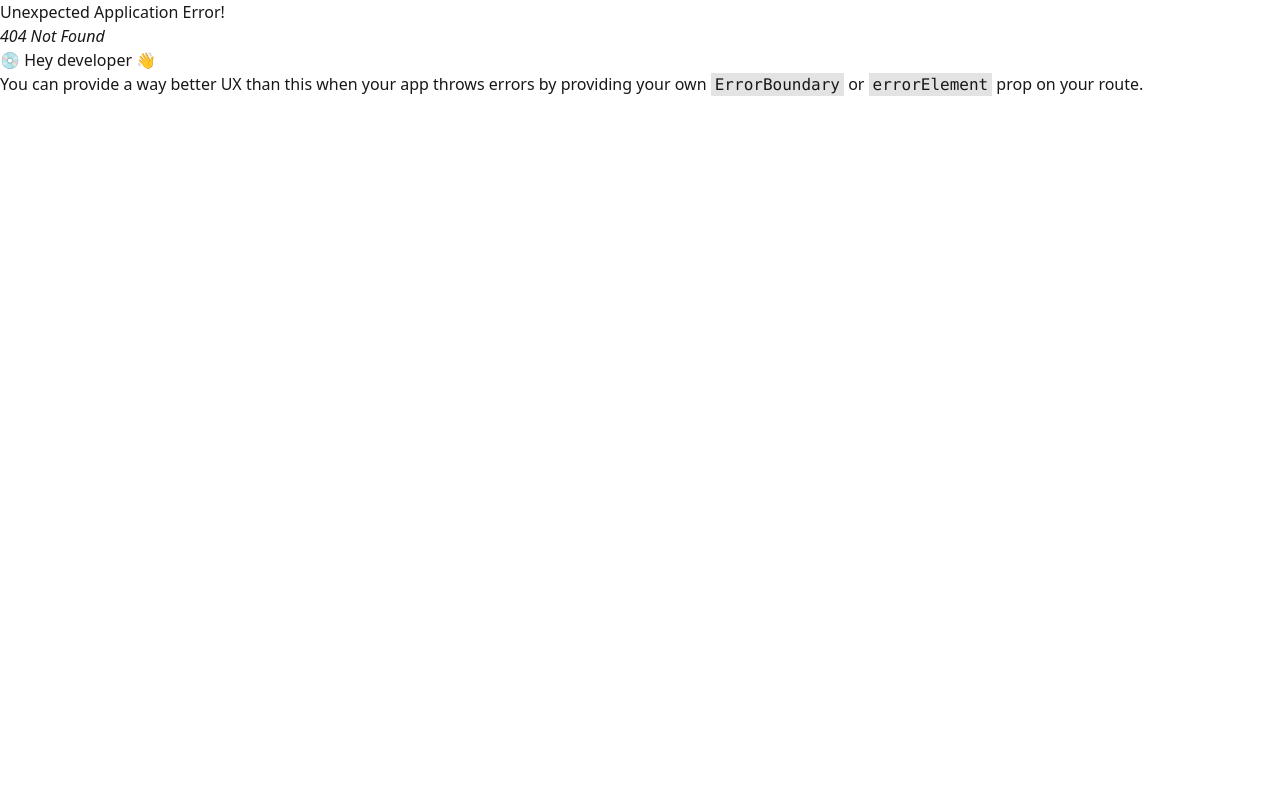
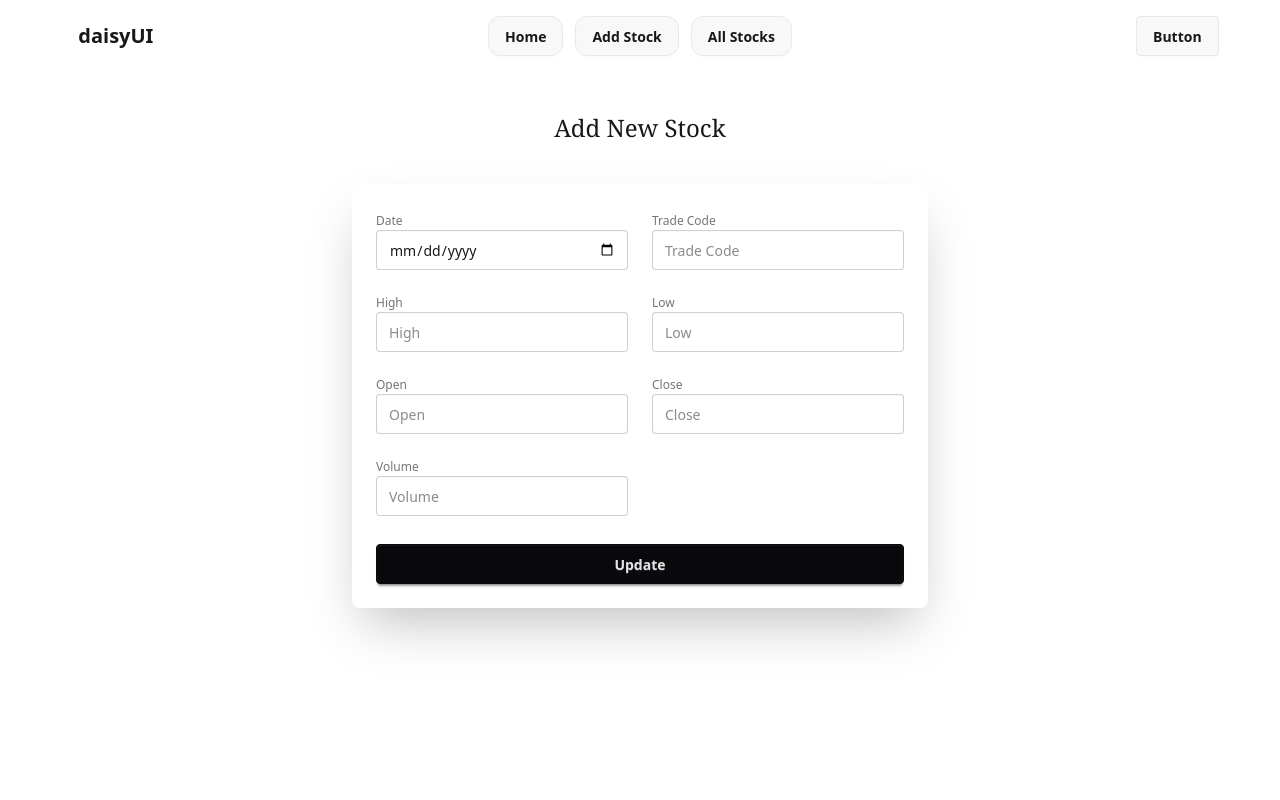
Before and after one commit to nahidn228/stock-client, a React (Vite) app: page /addStock in a window 1280 px wide. Before the commit this address had no page. Shown: the top 800 px of the page. Built offline with nearby package versions, Linux system fonts and the light colour scheme.

Commit message:
add and update page added

```diff
--- /dev/null
+++ b/src/Pages/AddStock.jsx
@@ -0,0 +1,57 @@
+import React from 'react';
+
+const AddStock = () => {
+    return (
+        <div>
+            <h2 className="text-2xl text-center font-serif mt-10">Add New Stock</h2>
+             <div className="w-11-12 mx-auto flex items-center justify-center my-10">
+      <div className="card bg-base-100 w-full max-w-xl shrink-0 shadow-2xl">
+        <div className="card-body">
+          <fieldset className="fieldset grid grid-cols-2 gap-6">
+            {/* Date */}
+           <div>
+           <label className="fieldset-label">Date</label>
+           <input type="date" className="input w-full" placeholder="Date" />
+           </div>
+            {/* Trade Code */}
+            <div>
+            <label className="fieldset-label">Trade Code</label>
+            <input type="number" className="input w-full" placeholder="Trade Code" />
+            </div>
+            {/* high */}
+            <div>
+            <label className="fieldset-label">High</label>
+            <input type="number" className="input w-full" placeholder="High" />
+            </div>
+            {/* low */}
+            <div>
+            <label className="fieldset-label">Low</label>
+            <input type="number" className="input w-full" placeholder="Low" />
+            </div>
+            {/* open */}
+            <div>
+            <label className="fieldset-label">Open</label>
+            <input type="number" className="input w-full" placeholder="Open" />
+            </div>
+            {/* close */}
+            <div>
+            <label className="fieldset-label">Close</label>
+            <input type="number" className="input w-full" placeholder="Close" />
+            </div>
+            {/* volume */}
+            <div>
+            <label className="fieldset-label">Volume</label>
+            <input type="text" className="input w-full" placeholder="Volume" />
+            </div>
+
+
+          </fieldset>
+            <button className="btn btn-neutral mt-4">Update</button>
+        </div>
+      </div>
+    </div>
+        </div>
+    );
+};
+
+export default AddStock;
--- a/src/Pages/StockData.jsx
+++ b/src/Pages/StockData.jsx
@@ -1,17 +1,21 @@
 import { useQuery } from "@tanstack/react-query";
 import axios from "axios";
 import { useState } from "react";
+import { Link } from "react-router-dom";
 
 const StockData = () => {
-  const [stock, setStock] = useState([]);
-
-  const { data: stocks = [], refetch } = useQuery({
-    queryKey: ["stocks"],
+  const [page, setPage] = useState(1);
+  const limit = 20;
+  const { data: stocks = { data: [], totalPages: 1 } } = useQuery({
+    queryKey: ["stocks", page],
     queryFn: async () => {
-      const res = await axios.get(`${import.meta.env.VITE_API_URL}/stocks`);
+      const res = await axios.get(
+        `${import.meta.env.VITE_API_URL}/stocks?page=${page}&limit=${limit}`
+      );
 
       return res.data;
     },
+    keepPreviousData: true,
   });
 
   // fetch("stock_market_data.json")
@@ -21,7 +25,7 @@ const StockData = () => {
   return (
     <div>
       <h1 className="font-extrabold text-4xl mb-10">
-        Stock Data: {stocks?.length}
+        Stock Data: {stocks?.data?.length}
       </h1>
       {/* Table  */}
       <div className="overflow-x-auto">
@@ -29,7 +33,6 @@ const StockData = () => {
           {/* head */}
           <thead>
             <tr>
-              <th>#</th>
               <th>Date</th>
               <th>Trade_Code</th>
               <th>High</th>
@@ -42,22 +45,51 @@ const StockData = () => {
             </tr>
           </thead>
           <tbody>
-            {stocks?.slice(0, 20).map((data, idx) => (
+            {stocks?.data?.map((stock, idx) => (
               <tr key={idx}>
-                <th>{idx + 1}</th>
-                <td>{data?.date}</td>
-                <td>{data?.trade_code}</td>
-                <td>{data?.high}</td>
-                <td>{data?.low}</td>
-                <td>{data?.open}</td>
-                <td>{data?.close}</td>
-                <td>{data?.volume}</td>
-                <td>Edit</td>
-                <td>Delete</td>
+                <td>{stock?.date}</td>
+                <td>{stock?.trade_code}</td>
+                <td>{stock?.high}</td>
+                <td>{stock?.low}</td>
+                <td>{stock?.open}</td>
+                <td>{stock?.close}</td>
+                <td>{stock?.volume}</td>
+                <td>
+                  <Link
+                    to={`/updateStock/${stock?._id}`}
+                    className="btn rounded-2xl  "
+                  >
+                    Edit
+                  </Link>
+                </td>
+                <td>
+                  <button className="btn rounded-2xl  ">Delete</button>
+                </td>
               </tr>
             ))}
           </tbody>
         </table>
+
+        {/* Pagination Controls */}
+        <div className="flex items-center justify-center my-5">
+          <button
+            className="btn rounded-2xl mx-2 font-bold"
+            disabled={page === 1}
+            onClick={() => setPage((prev) => prev - 1)}
+          >
+            Prev
+          </button>
+          <span className="font-semibold text-sm">
+            Page {page} of {stocks?.totalPages || 1}
+          </span>
+          <button
+            className="btn rounded-2xl mx-2 font-bold"
+            disabled={page >= (stocks?.totalPages || 1)}
+            onClick={() => setPage((prev) => prev + 1)}
+          >
+            Next
+          </button>
+        </div>
       </div>
     </div>
   );
--- /dev/null
+++ b/src/Pages/UpdateStock.jsx
@@ -0,0 +1,54 @@
+import React from "react";
+
+const UpdateStock = () => {
+  return (
+    <div className="w-11-12 mx-auto flex items-center justify-center my-10">
+      <div className="card bg-base-100 w-full max-w-xl shrink-0 shadow-2xl">
+        <div className="card-body">
+          <fieldset className="fieldset grid grid-cols-2 gap-6">
+            {/* Date */}
+           <div>
+           <label className="fieldset-label">Date</label>
+           <input type="date" className="input w-full" placeholder="Date" />
+           </div>
+            {/* Trade Code */}
+            <div>
+            <label className="fieldset-label">Trade Code</label>
+            <input type="number" className="input w-full" placeholder="Trade Code" />
+            </div>
+            {/* high */}
+            <div>
+            <label className="fieldset-label">High</label>
+            <input type="number" className="input w-full" placeholder="High" />
+            </div>
+            {/* low */}
+            <div>
+            <label className="fieldset-label">Low</label>
+            <input type="number" className="input w-full" placeholder="Low" />
+            </div>
+            {/* open */}
+            <div>
+            <label className="fieldset-label">Open</label>
+            <input type="number" className="input w-full" placeholder="Open" />
+            </div>
+            {/* close */}
+            <div>
+            <label className="fieldset-label">Close</label>
+            <input type="number" className="input w-full" placeholder="Close" />
+            </div>
+            {/* volume */}
+            <div>
+            <label className="fieldset-label">Volume</label>
+            <input type="text" className="input w-full" placeholder="Volume" />
+            </div>
+
+
+          </fieldset>
+            <button className="btn btn-neutral mt-4">Update</button>
+        </div>
+      </div>
+    </div>
+  );
+};
+
+export default UpdateStock;
--- a/src/components/Navbar.jsx
+++ b/src/components/Navbar.jsx
@@ -1,4 +1,24 @@
+import { NavLink } from "react-router-dom";
 const Navbar = () => {
+  const navigation = (
+    <>
+      <li>
+        <NavLink className="btn rounded-xl " to="/">
+          Home
+        </NavLink>
+      </li>
+      <li>
+        <NavLink className="btn rounded-xl mx-3" to="/addStock">
+          Add Stock
+        </NavLink>
+      </li>
+      <li>
+        <NavLink className="btn rounded-xl" to="/stock">
+          All Stocks
+        </NavLink>
+      </li>
+    </>
+  );
   return (
     <div className="bg-white/35 backdrop-blur-xl sticky top-0 w-full z-50 ">
       <div className="navbar w-11/12 mx-auto border-0">
@@ -23,51 +43,15 @@ const Navbar = () => {
             </div>
             <ul
               tabIndex={0}
-              className="menu menu-sm dropdown-content bg-base-100 rounded-box z-1 mt-3 w-52 p-2 shadow"
+              className="menu menu-sm dropdown-content bg-base-100 rounded-box z-1 mt-3 w-52 p-2 shadow "
             >
-              <li>
-                <a>Item 1</a>
-              </li>
-              <li>
-                <a>Parent</a>
-                <ul className="p-2">
-                  <li>
-                    <a>Submenu 1</a>
-                  </li>
-                  <li>
-                    <a>Submenu 2</a>
-                  </li>
-                </ul>
-              </li>
-              <li>
-                <a>Item 3</a>
-              </li>
+              {navigation}
             </ul>
           </div>
           <a className="btn btn-ghost text-xl">daisyUI</a>
         </div>
         <div className="navbar-center hidden lg:flex">
-          <ul className="menu menu-horizontal px-1">
-            <li>
-              <a>Item 1</a>
-            </li>
-            <li>
-              <details>
-                <summary>Parent</summary>
-                <ul className="p-2">
-                  <li>
-                    <a>Submenu 1</a>
-                  </li>
-                  <li>
-                    <a>Submenu 2</a>
-                  </li>
-                </ul>
-              </details>
-            </li>
-            <li>
-              <a>Item 3</a>
-            </li>
-          </ul>
+          <ul className="menu menu-horizontal px-1">{navigation}</ul>
         </div>
         <div className="navbar-end">
           <a className="btn">Button</a>
```
Also changed, not shown: src/router/router.jsx (+10 -0 lines).
